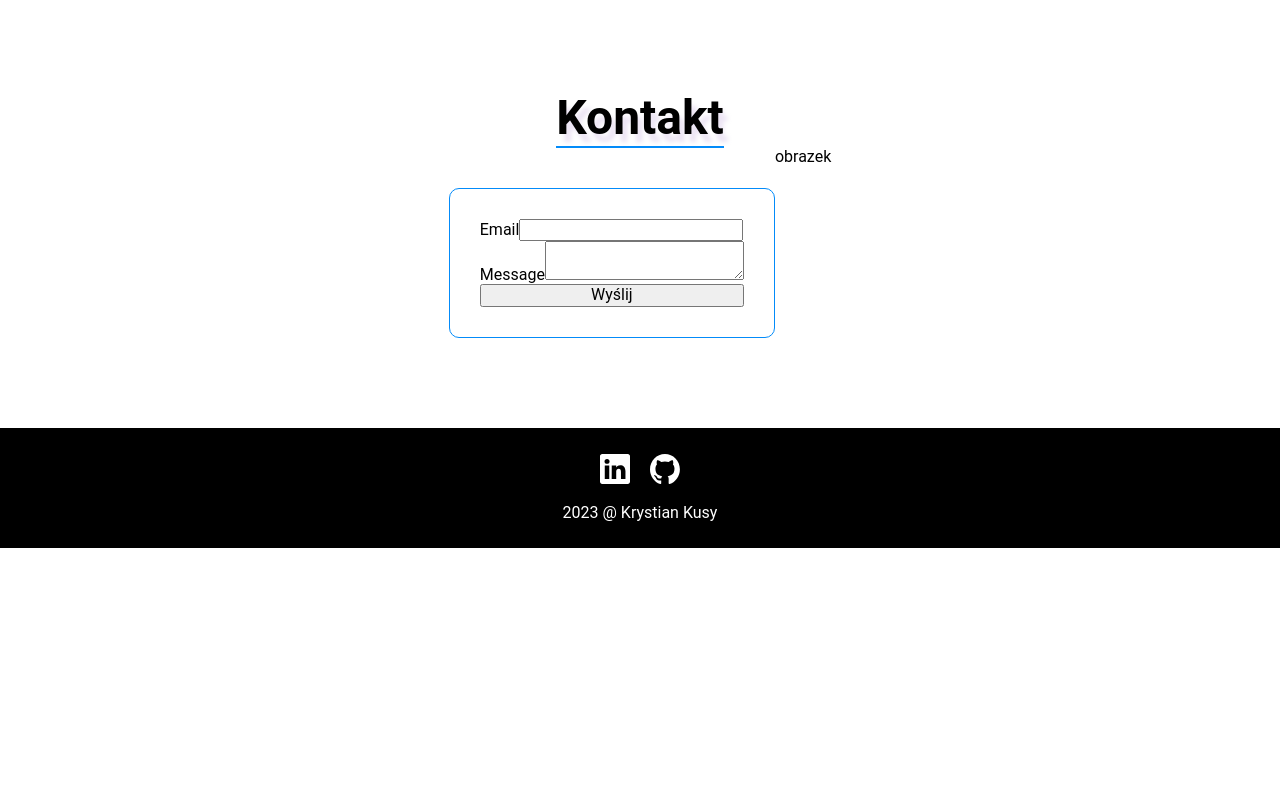
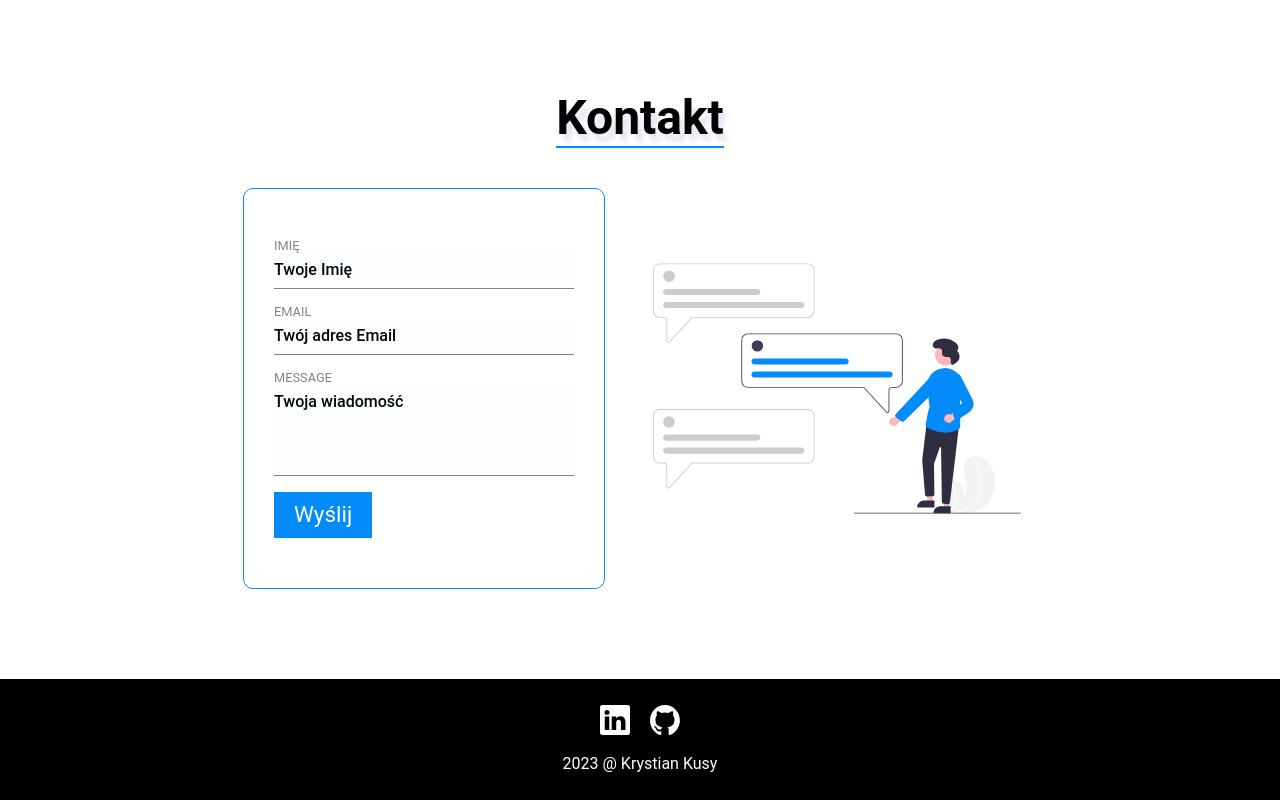
Before and after one commit to kkusy-front/portfolio, a Next.js app: page / in a window 1280 px wide. Shown: the part 1004-1804 px from the top of the page. Before the commit the page ends 1552 px from the top, so only its background shows below. Built offline with nearby package versions, Linux system fonts and the light colour scheme.

Commit message:
scroll to id

```diff
--- a/app/assets/styles/abstract/_colors.scss
+++ b/app/assets/styles/abstract/_colors.scss
@@ -1,3 +1,4 @@
 $primary-glow: radial-gradient(rgba(1, 65, 255, 0.4), rgba(1, 65, 255, 0));
 
 $color-primary: #038bf9;
+$color-primary-hover: #027add;
--- a/app/assets/styles/pages/_home.scss
+++ b/app/assets/styles/pages/_home.scss
@@ -34,6 +34,15 @@
     & svg {
       background: $primary-glow;
     }
+  }
+
+  &__btn {
+    display: block;
+    width: fit-content;
+    padding: 10px 15px;
+    margin: 1rem 0;
+    background-color: $color-primary;
+    font-size: 1.4rem;
   }
 }
 
@@ -74,12 +83,86 @@
     }
   }
 
-  &__form {
-    margin: 40px 0;
-    padding: 30px;
+  .form {
+    margin: 40px 1rem;
+    padding: 50px 30px;
     display: flex;
     flex-direction: column;
     border: 1px solid $color-primary;
     border-radius: 10px;
+    max-width: 400px;
+
+    &__group {
+      display: flex;
+      flex-direction: column;
+    }
+
+    &__label {
+      color: #818386;
+      text-transform: uppercase;
+      font-size: 0.8rem;
+    }
+
+    &__input {
+      width: 300px;
+      display: block;
+      color: #010712;
+      font-weight: 500;
+      background: #fcfdfd;
+      border: none;
+      border-bottom: 1px solid #818386;
+      padding: 0.5rem 0;
+      margin-bottom: 1rem;
+      outline: none;
+    }
+
+    &__input::placeholder {
+      color: #010712;
+    }
+    &__input:hover {
+      opacity: 0.5;
+    }
+
+    &__input:focus {
+      opacity: 0.5;
+    }
+
+    &__input--area {
+      resize: none;
+    }
+
+    &__btn {
+      display: block;
+      background-color: $color-primary;
+      color: #fff;
+      padding: 10px 20px;
+      border: 0;
+      transition: background-color 0.3s;
+      cursor: pointer;
+      font-size: 1.4rem;
+
+      &:hover {
+        background-color: $color-primary-hover;
+      }
+    }
+
+    &__image {
+      max-width: 400px;
+      padding: 1rem;
+      margin: 1rem;
+      height: auto;
+    }
+
+    .status {
+      margin: 10px 0;
+      font-weight: bold;
+
+      &--error {
+        color: red;
+      }
+      &--success {
+        color: green;
+      }
+    }
   }
 }
--- a/app/compontens/navbar/NavBar.tsx
+++ b/app/compontens/navbar/NavBar.tsx
@@ -12,7 +12,7 @@ const MENU_LIST: { text: string, href: string }[] = [
     { text: "Strona główna", href: "/" },
     { text: "O mnie", href: "#about" },
     { text: "Projekty", href: "#projects" },
-    { text: "Kontakt", href: "#kontakt" },
+    { text: "Kontakt", href: "#contact" },
 ];
 
 export default function NavBar() {
@@ -24,7 +24,6 @@ export default function NavBar() {
         setNavActive(false)
     };
     useOnClickOutside(headerRef, clickOutsidehandler);
-
 
     return (
         <>
--- a/app/compontens/navbar/NavItem.tsx
+++ b/app/compontens/navbar/NavItem.tsx
@@ -8,8 +8,8 @@ type Links = {
 
 const NavItem = ({ text, href, active }: Links) => {
     return (
-        <Link href={href} legacyBehavior>
-            <a className={`nav__item ${active ? "active" : ""}`} aria-current={active}>{text}</a>
+        <Link href={href} legacyBehavior >
+            <a className={`nav__item ${active ? "active" : ""}`} aria-current={active} >{text}</a>
         </Link>
     );
 };
--- a/app/compontens/sections/Contact.tsx
+++ b/app/compontens/sections/Contact.tsx
@@ -2,6 +2,8 @@
 import React, { useState } from 'react'
 import axios from 'axios';
 
+import contactImg from '../../assets/img/contact.svg'
+import Image from 'next/image';
 
 type StatusProp = {
     submitted: boolean,
@@ -22,6 +24,7 @@ const Contact = () => {
     const [inputs, setInputs] = useState({
         email: '',
         message: '',
+        name: '',
     });
 
     const handleServerResponse = (ok: boolean, msg: string) => {
@@ -34,6 +37,7 @@ const Contact = () => {
             setInputs({
                 email: '',
                 message: '',
+                name: ''
             });
         } else {
             setStatus({
@@ -66,7 +70,7 @@ const Contact = () => {
             .then((response) => {
                 handleServerResponse(
                     true,
-                    'Thank you, your message has been submitted.',
+                    'Wiadomość została wysłana. Dziękuje.',
                 );
             })
             .catch((error) => {
@@ -81,41 +85,64 @@ const Contact = () => {
                     <div className="contact__container">
                         <h2 className='section__heading'>Kontakt</h2>
                         <div className="contact__body">
-                            <form onSubmit={handleOnSubmit} className='contact__form'>
+                            <form onSubmit={handleOnSubmit} >
+                                <fieldset className='form'>
                                     <div className="form__group">
-                                    <label htmlFor="email" >Email</label>
+                                        <label htmlFor="name" className='form__label'>Imię</label>
+                                        <input
+                                            id="name"
+                                            type="name"
+                                            name="name"
+                                            className='form__input'
+                                            onChange={handleOnChange}
+                                            required
+                                            value={inputs.name}
+                                            placeholder="Twoje Imię"
+                                        />
+                                    </div>
+                                    <div className="form__group">
+                                        <label htmlFor="email" className='form__label'>Email</label>
                                         <input
                                             id="email"
                                             type="email"
                                             name="_replyto"
+                                            className='form__input'
                                             onChange={handleOnChange}
                                             required
                                             value={inputs.email}
+                                            placeholder="Twój adres Email"
                                         />
                                     </div>
                                     <div className="form__group">
-                                    <label htmlFor="message">Message</label>
+                                        <label htmlFor="message" className='form__label'>Message</label>
                                         <textarea
                                             id="message"
                                             name="message"
+                                            className='form__input form__input--area'
                                             onChange={handleOnChange}
                                             required
                                             value={inputs.message}
-                                    /></div>
-
-                                <button type="submit" disabled={status.submitting}>
+                                            placeholder="Twoja wiadomość"
+                                            rows={4}
+                                        />
+                                    </div>
+                                    <div>
+                                        <button type="submit" disabled={status.submitting} className='form__btn'>
                                             {!status.submitting
                                                 ? !status.submitted
                                                     ? 'Wyślij'
                                                     : 'Wysłano'
                                                 : 'Wysyłanie...'}
                                         </button>
+                                    </div>
+
                                     {status.info.error && (
-                                    <p className="status--error">{status.info.msg}</p>
+                                        <p className="status status--error">{status.info.msg}</p>
                                     )}
-                                {!status.info.error && status.info.msg && <p className="status--success">{status.info.msg}</p>}
+                                    {!status.info.error && status.info.msg && <p className="status status--success">{status.info.msg}</p>}
+                                </fieldset>
                             </form>
-                            <div>obrazek</div>
+                            <Image src={contactImg} className='form__image' alt='' />
                         </div>
 
                     </div>
--- a/app/compontens/sections/Hero.tsx
+++ b/app/compontens/sections/Hero.tsx
@@ -4,6 +4,7 @@ import React, { useEffect, useRef } from 'react'
 import HeroImage from '../HeroImage';
 
 import gsap from 'gsap';
+import Link from 'next/link';
 
 export default function Hero() {
     const heroImgRef = useRef<HTMLElement | null>(null);
@@ -30,6 +31,7 @@ export default function Hero() {
                     <div className="hero__container">
                         <div className="hero__heading">
                             <h2>Stwórzmy <span className='color-primary'>razem</span> stronę dla Twojego biznesu.</h2>
+                            <Link href="#contact" className='hero__btn'>Skontaktuj się</Link>
                         </div>
                         <div className="hero__image">
                             <figure ref={heroImgRef}>
--- /dev/null
+++ b/app/hooks/hash-scroll.tsx
@@ -0,0 +1,62 @@
+"use client"
+
+import { ReactNode, useEffect, useRef } from "react"
+import { usePathname, useSearchParams } from "next/navigation"
+
+/**
+ * HashScroll is a workaround for Next.js's appDir not scrolling to hash links.
+ * See: https://github.com/vercel/next.js/issues/44625
+ */
+export default function HashScroll({ children }: { children: ReactNode }) {
+    const nextHash = useRef("")
+    const pathname = usePathname()
+    const searchParams = useSearchParams()
+
+    useEffect(() => {
+        // On page load, scroll to the currently active hash.
+        // Then watch all link clicks for hash navigations. If they're on the same page,
+        // scroll to them. If they're on a different page, save it in a ref.
+
+        const handleClick = (e: MouseEvent) => {
+            if ((e.target as HTMLElement).tagName !== "A") return
+            const el = e.target as HTMLAnchorElement
+            const id = el.hash.slice(1)
+            if (!id) window.scrollTo({
+                top: 0,
+                left: 0,
+                behavior: 'smooth'
+            });
+            if (el.origin !== window.location.origin) return
+            if (el.pathname === window.location.pathname) {
+                scrollToEl(id)
+                return
+            }
+            nextHash.current = id
+        }
+        scrollToEl(window.location.hash.slice(1))
+        document.addEventListener("click", handleClick)
+        return () => document.removeEventListener("click", handleClick)
+    }, [])
+
+    useEffect(() => {
+        if (nextHash.current) {
+            // If we have a saved hash from the previous page,
+            // scroll to it and clear the value.
+            scrollToEl(nextHash.current)
+            nextHash.current = ""
+        }
+    }, [pathname, searchParams])
+
+    return <>{children}</>
+}
+
+function scrollToEl(id: string) {
+    if (!id) window.scrollTo({
+        top: 0,
+        left: 0,
+        behavior: 'smooth'
+    });
+    const el = document.getElementById(id)
+    if (!el) return
+    el.scrollIntoView({ behavior: "smooth", block: "center" })
+}
--- a/app/layout.tsx
+++ b/app/layout.tsx
@@ -1,5 +1,6 @@
 import './assets/styles/main.scss'
 import 'normalize.css/normalize.css';
+import HashScroll from './hooks/hash-scroll';
 
 
 export const metadata = {
@@ -16,7 +17,8 @@ export default function RootLayout({
   return (
     <html lang="pl">
       <body>
-        {children}
+        <HashScroll>{children}</HashScroll>
+
       </body>
     </html>
   )
```
Also changed, not shown: app/assets/img/contact.svg (added). Lines whose indentation alone changed are shown as unchanged.
